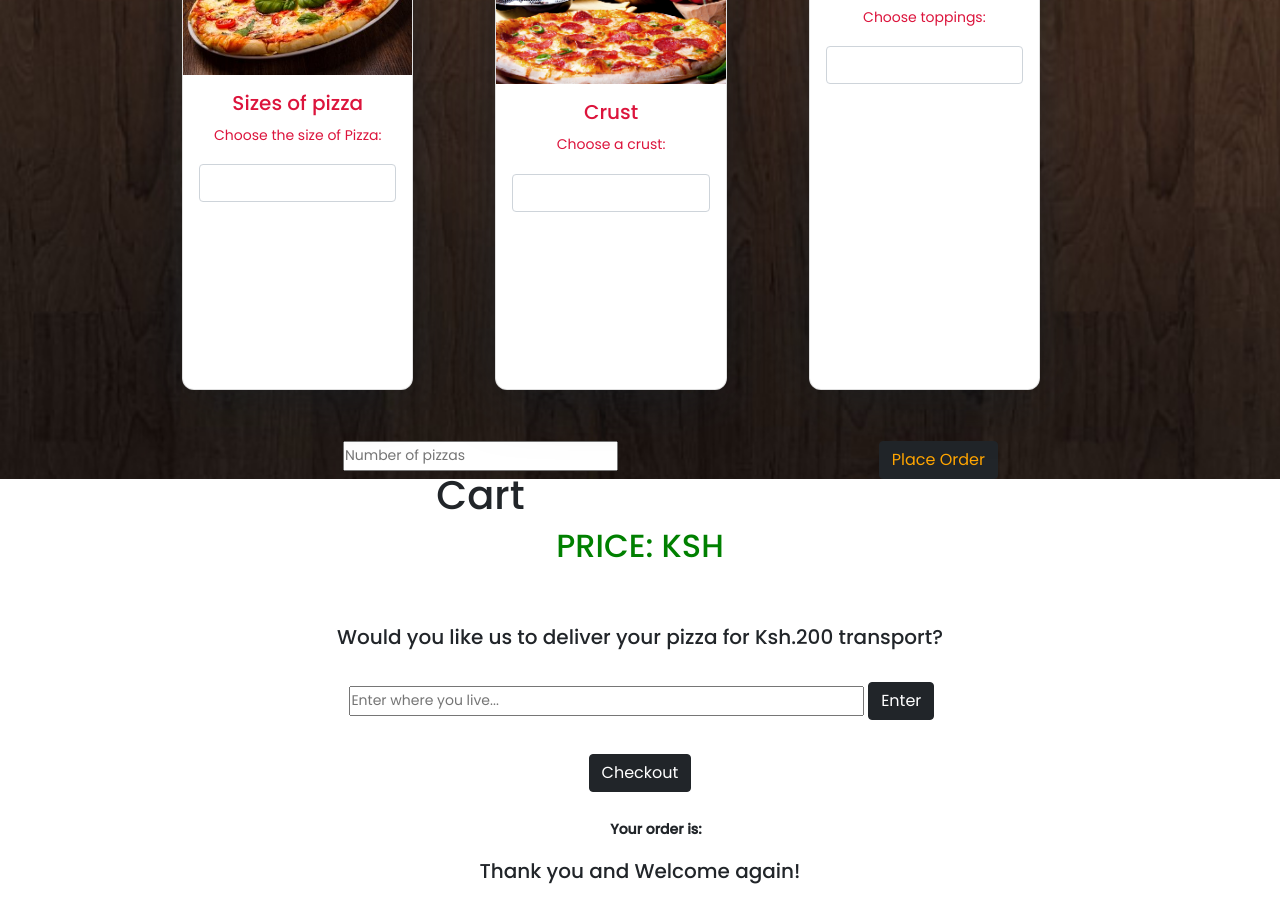
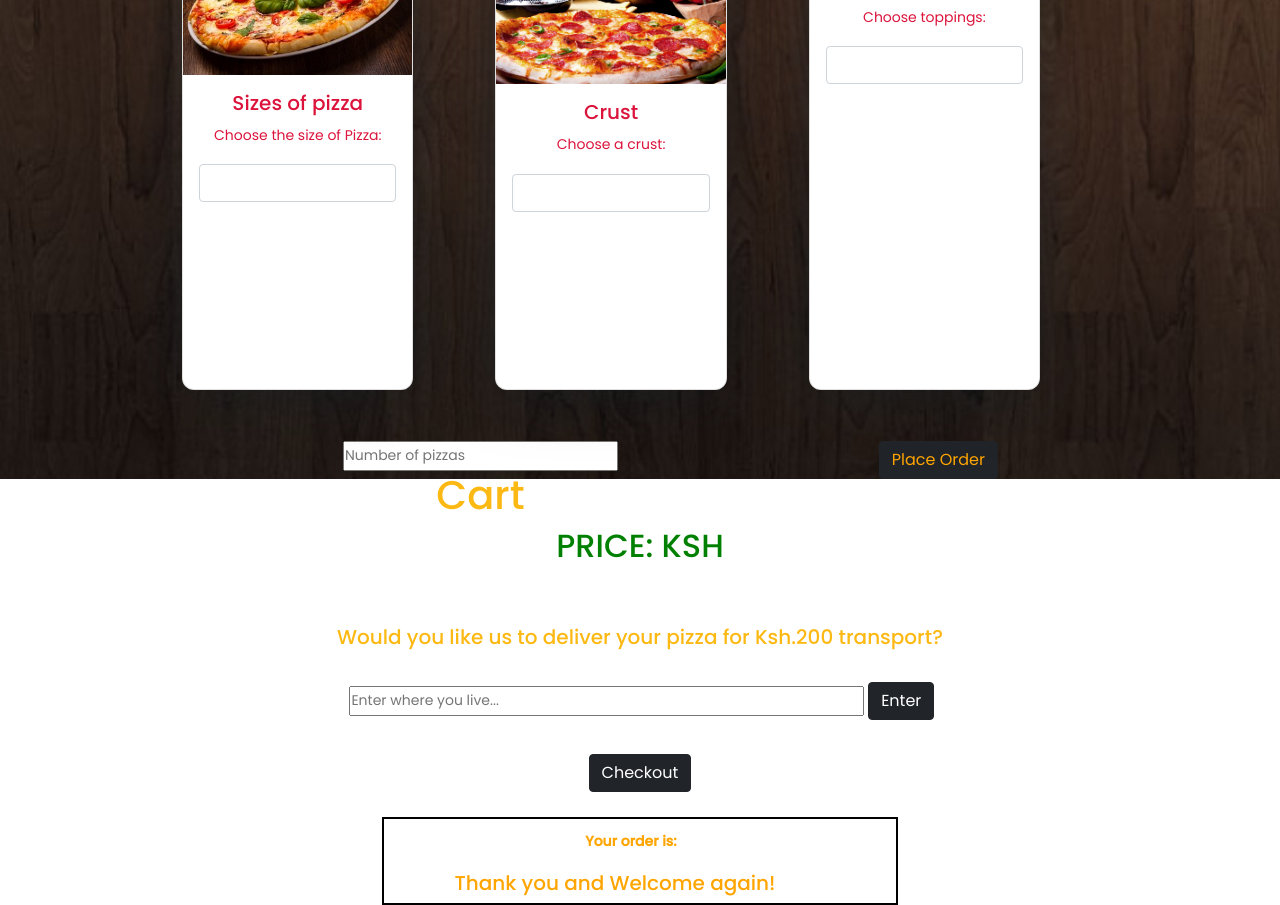
Before and after one commit to KamauDev-maker/Cuate-Pizza-Place, a plain HTML site: page index.html in a window 1280 px wide. Shown: the part 1667-2572 px from the top of the page. Drawn offline with nearby package versions, Linux system fonts and the light colour scheme.

Commit message:
styling the order section

```diff
--- a/style.css
+++ b/style.css
@@ -82,3 +82,16 @@ h2{
 #submit-pizza:hover{
     color: greenyellow ;
 }
+#price-content {
+    text-align: center;
+    color: #FDB913
+}
+#order-details {
+    border: 2px solid black;
+    margin-left: 300px;
+    margin-right: 300px;
+    padding-top: 10px;
+    padding-right: 50px;
+    border-style: solid;
+    color:orange;
+}
```
